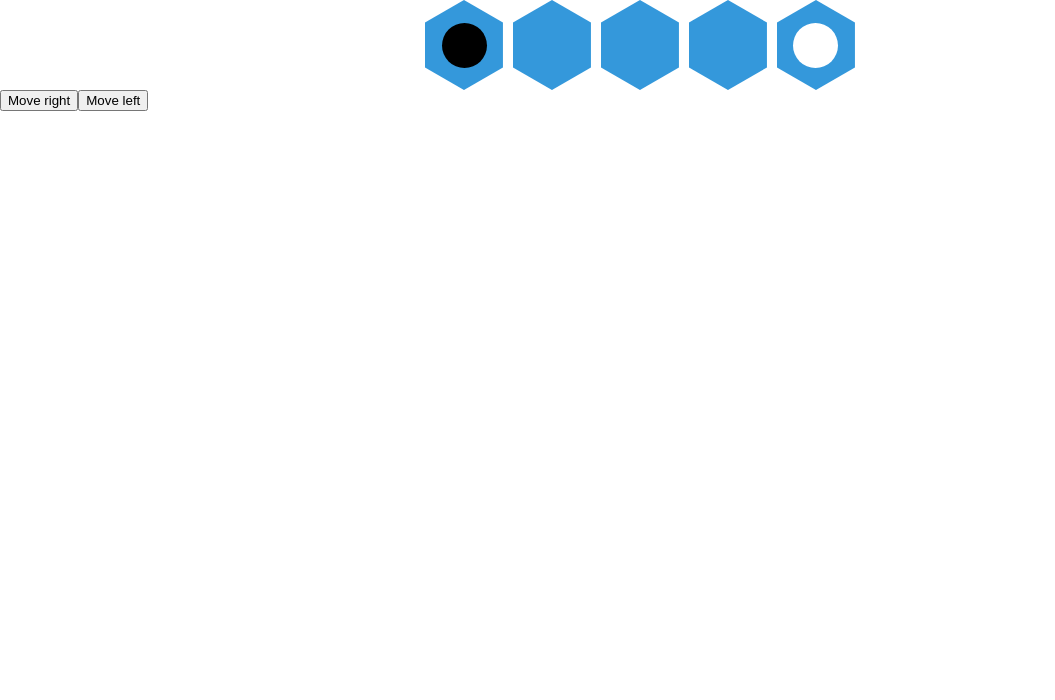
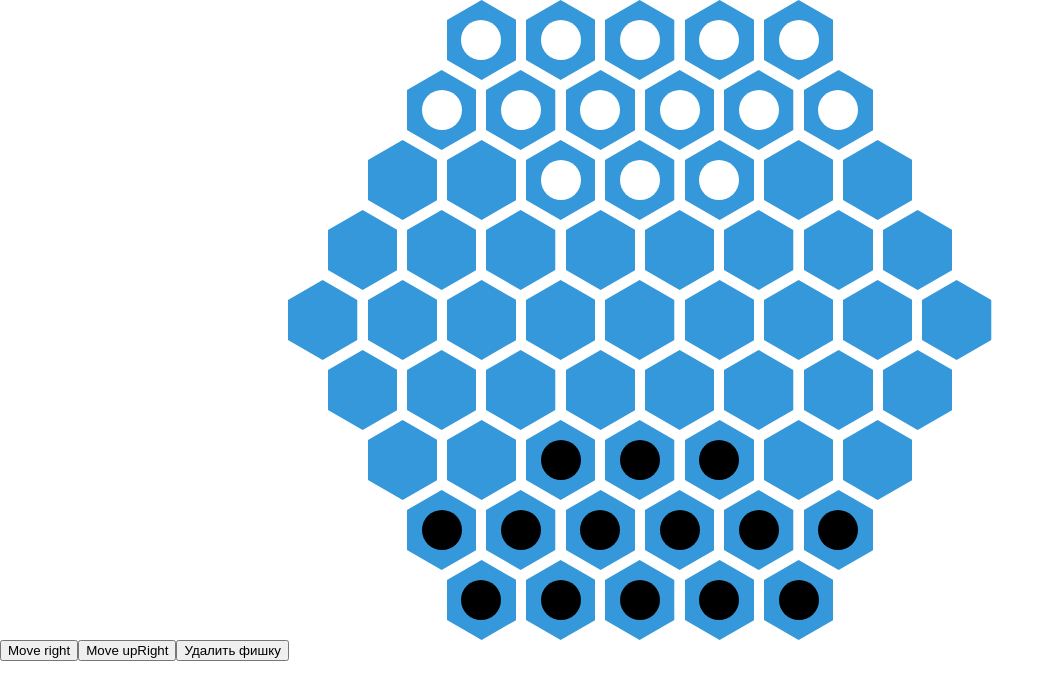
Before and after one commit to Zag207/Abalon-game, a React (Vite) app: page / in a window 1280 px wide. Shown: the top 700 px of the page, without its empty margins (0-1055 px from the left). Built offline with nearby package versions, Linux system fonts and the light colour scheme.

Commit message:
Состояние

```diff
--- a/src/App.tsx
+++ b/src/App.tsx
@@ -1,82 +1,67 @@
-import { useState } from "react"
-import { CircleTypeEnum, ICircleType } from "./types/CircleTypes"
-import MovingTypes from "./types/MovingTypes"
 import HexagonLine from "./components/HexagonLine"
+import { useGameStore } from "./store/store";
+import MovingTypes from "./types/MovingTypes";
 
 function App() {
-  const prepareCircles = () => {
-      let line = 1
-      let diagonal = 1
+  const circles = useGameStore(state => state.circles)
+  const moving = useGameStore(state => state.moving)
 
+  const deleteCircle = useGameStore(state => state.deleteCircleById)
+  const changeMoving = useGameStore(state => state.setMoving)
+  const changeIsMoving = useGameStore(state => state.setMovingCircleById)
+  const changeCircleCoords = useGameStore(state => state.setCoordsById)
 
-  };
+  const deleteCircleHandler = () => {
+    const circle = circles.find(c => c.isChecked == true)
 
-  const [circles, setCircles] = useState<ICircleType[]>([
-  {
-    id: 1,
-    type: CircleTypeEnum.Black,
-    coords: {
-      line: 1,
-      diagonal: 5
-    },
-    isChecked: false,
-    isMoving: false
-  },
-  {
-    id: 2,
-    type: CircleTypeEnum.White,
-    coords: {
-      line: 1,
-      diagonal: 9
-    },
-    isChecked: false,
-    isMoving: false
-  }
-  ])
-  const [moving, setMoving] = useState<MovingTypes>(MovingTypes.NoMove)
-
-  const updateChecked = (id: number, value: boolean): void => {
-    const circle = circles.find(v => v.id == id)
-
-    if(circle != undefined){
-      circle.isChecked = value
-      setCircles([...circles])
+    if (circle != undefined) {
+      deleteCircle(circle.id)
     }
   }
 
-  const moveRight = (): void => {
-    circles[0].coords.diagonal = circles[0].coords.diagonal + 1
-    circles[0].isMoving = true;
+  const moveRight = () => {
+    const circle = circles.find(c => c.isChecked == true)
 
-    setMoving(MovingTypes.Right)
-    setCircles(circles)
+    if (circle != undefined) {
+      const coords = circle.coords
+      coords.diagonal += 1
+
+      changeMoving(MovingTypes.Right)
+      changeIsMoving(circle.id, true)
+      changeCircleCoords(circle.id, coords)
+    }
   }
 
-  const moveLeft = (): void => {
-    circles[0].coords.diagonal = circles[0].coords.diagonal - 1
-    circles[0].isMoving = true;
+  const moveUpRight = () => {
+    const circle = circles.find(c => c.isChecked == true)
 
-    setMoving(MovingTypes.Left)
-    setCircles(circles)
-  }
+    if (circle != undefined) {
+      const coords = circle.coords
+      coords.line -= 1
+      coords.diagonal += 1
 
-  const clearMoving = (id: number): void => {
-    const circle = circles.find(v => v.id == id)
-
-    if(circle != undefined){
-      circle.isMoving = false
-      setCircles([...circles])
+      changeMoving(MovingTypes.UpRight)
+      changeIsMoving(circle.id, true)
+      changeCircleCoords(circle.id, coords)
     }
-    setMoving(MovingTypes.NoMove)
   }
 
   return (
     <>
       <div className="container" >
-        <HexagonLine startDiagonal={5} hexNumber={5} moving={moving} circles={circles} updateCheckedCallback={updateChecked} />
+        <HexagonLine startDiagonal={5} hexNumber={5} moving={moving} circles={circles.filter(circle => circle.coords.line == 1)} />
+        <HexagonLine startDiagonal={4} hexNumber={6} moving={moving} circles={circles.filter(circle => circle.coords.line == 2)} />
+        <HexagonLine startDiagonal={3} hexNumber={7} moving={moving} circles={circles.filter(circle => circle.coords.line == 3)} />
+        <HexagonLine startDiagonal={2} hexNumber={8} moving={moving} circles={circles.filter(circle => circle.coords.line == 4)} />
+        <HexagonLine startDiagonal={1} hexNumber={9} moving={moving} circles={circles.filter(circle => circle.coords.line == 5)} />
+        <HexagonLine startDiagonal={1} hexNumber={8} moving={moving} circles={circles.filter(circle => circle.coords.line == 6)} />
+        <HexagonLine startDiagonal={1} hexNumber={7} moving={moving} circles={circles.filter(circle => circle.coords.line == 7)} />
+        <HexagonLine startDiagonal={1} hexNumber={6} moving={moving} circles={circles.filter(circle => circle.coords.line == 8)} />
+        <HexagonLine startDiagonal={1} hexNumber={5} moving={moving} circles={circles.filter(circle => circle.coords.line == 9)} />
       </div>
       <button onClick={moveRight}>Move right</button>
-      <button onClick={moveLeft}>Move left</button>
+      <button onClick={moveUpRight}>Move upRight</button>
+      <button onClick={deleteCircleHandler}>Удалить фишку</button>
     </>
   )
 }
--- a/src/components/Circle.tsx
+++ b/src/components/Circle.tsx
@@ -2,15 +2,26 @@ import React from "react"
 import { CircleTypeEnum, ICircleType } from "../types/CircleTypes"
 import classes from "../scss/Circle.module.scss"
 import MovingTypes from "../types/MovingTypes"
+import { useGameStore } from "../store/store"
 
 interface CircleProps extends ICircleType{
     moving: MovingTypes,
-    updateCheckedCallback(id: number, value: boolean): void
 }
 
 //Не применяется класс movingRight при нажатии на кнопку, а сами анимации работают
-const Circle:React.FC<CircleProps> = ({id, type, isChecked, moving, isMoving, updateCheckedCallback, ...props}) => {
+const Circle:React.FC<CircleProps> = ({id, type, isChecked, moving, isMoving, ...props}) => {
     let cssClass = classes.circle
+
+    const setIsChecked = useGameStore(state => state.setChecked)
+    const setIsMoved = useGameStore(state => state.setMovingCircleById)
+
+    const updateIsChecked = () => {
+        setIsChecked(id, !isChecked)
+    }
+    const clearIsMoving = () => {
+        setIsMoved(id, false)
+        updateIsChecked()
+    }
 
     if(!isChecked)
     {
@@ -59,7 +70,7 @@ const Circle:React.FC<CircleProps> = ({id, type, isChecked, moving, isMoving, up
     }
 
     return (
-        <div className={cssClass} onClick={() => updateCheckedCallback(id, !isChecked)}>
+        <div className={cssClass} onClick={updateIsChecked} onAnimationEnd={clearIsMoving}>
         </div>
     )
 };
--- a/src/components/Hexagon.tsx
+++ b/src/components/Hexagon.tsx
@@ -7,10 +7,9 @@ import classes from "../scss/Hexagon.module.scss"
 interface HexagonProps{
     circle?: ICircleType,
     moving: MovingTypes,
-    updateCheckedCallback(id: number, value: boolean): void,
 }
 
-const Hexagon:React.FC<HexagonProps> = ({circle, moving, updateCheckedCallback, ...props}) => {
+const Hexagon:React.FC<HexagonProps> = ({circle, moving, ...props}) => {
   return (
     <div className={classes.hexagonContainer}>
       <svg className={classes.hexagonSvg} viewBox="0 0 86.6 100">
@@ -21,14 +20,14 @@ const Hexagon:React.FC<HexagonProps> = ({circle, moving, updateCheckedCallback,
         />
       </svg>
       {circle != undefined && <Circle id={circle.id}
-                type={circle.type}
-                coords={circle.coords}
-                isChecked={circle.isChecked}
-                isMoving={circle.isMoving}
-                moving={moving}
-                updateCheckedCallback={updateCheckedCallback} />}
+                                      type={circle.type}
+                                      coords={circle.coords}
+                                      isChecked={circle.isChecked}
+                                      isMoving={circle.isMoving}
+                                      moving={moving} />
+      }
     </div>
   )
-};
+}
 
 export default Hexagon;
--- a/src/components/HexagonLine.tsx
+++ b/src/components/HexagonLine.tsx
@@ -9,10 +9,9 @@ interface HexagonLineProps{
     hexNumber: number,
     moving: MovingTypes,
     circles: ICircleType[],
-    updateCheckedCallback(id: number, value: boolean): void
 }
 
-const HexagonLine:React.FC<HexagonLineProps> = ({circles, moving, startDiagonal, hexNumber, updateCheckedCallback, ...props}) => {
+const HexagonLine:React.FC<HexagonLineProps> = ({circles, moving, startDiagonal, hexNumber, ...props}) => {
     const circlesSorted = circles.sort((a, b) => a.coords.diagonal - b.coords.diagonal)
     const hexagonsI = [...Array(hexNumber)].map((_, i) => i + startDiagonal)
     const circlesSortedExtended = hexagonsI.map(v => {
@@ -22,7 +21,7 @@ const HexagonLine:React.FC<HexagonLineProps> = ({circles, moving, startDiagonal,
     return (
         <div className={classes.hexagonLine}>
             {circlesSortedExtended.map((circle, i) => (
-                <Hexagon key={i} circle={circle} moving={moving} updateCheckedCallback={updateCheckedCallback} />
+                <Hexagon key={i} circle={circle} moving={moving} />
             ))}
         </div>
     )
--- a/src/scss/Circle.module.scss
+++ b/src/scss/Circle.module.scss
@@ -58,7 +58,7 @@ $circleColorChecked: fuchsia;
 
 @keyframes upRightMoving {
     from{
-        transform: translate(10px, 10px);
+        transform: translate(calc(vars.$hex-width * -2 / 2 - vars.$hex-gap), calc(vars.$hex-width * 2 / 2 + vars.$hex-gap));
     }
     to{
         transform: translate(0, 0);
--- a/src/scss/vars.scss
+++ b/src/scss/vars.scss
@@ -1,4 +1,4 @@
-$hex-height: 90px;
+$hex-height: 80px;
 $hex-width: calc($hex-height * 0.866);
 $hex-border-width: 2px;
 $hex-gap: 10px;
--- a/src/store/store.ts
+++ b/src/store/store.ts
@@ -45,6 +45,7 @@ interface IGameStore{
     scoreBlack: number,
     scoreWhite: number,
 
+    deleteCircleById(id: Symbol): void,
     setCoordsById(id: Symbol, newCoords: ICircleCoordinates): void,
     setMovingCircleById(id: Symbol, movingValue: boolean): void,
     setChecked(id: Symbol, value: boolean): void,
@@ -59,6 +60,13 @@ export const useGameStore = create<IGameStore>((set, get) => ({
     scoreBlack: 0,
     scoreWhite: 0,
 
+    deleteCircleById: (id: Symbol): void => {
+        const circleIndex = get().circles.findIndex(v => v.id == id)
+
+        if(circleIndex != -1){
+            set({circles: [...get().circles.filter(circle => circle.id != id)]})
+        }
+    },
     setCoordsById: (id: Symbol, newCoords: ICircleCoordinates): void => {
         const circleIndex = get().circles.findIndex(v => v.id == id)
 
@@ -66,7 +74,7 @@ export const useGameStore = create<IGameStore>((set, get) => ({
             const circlesNew = get().circles
 
             circlesNew[circleIndex].coords = newCoords
-            set({circles: circlesNew})
+            set({circles: [...circlesNew]})
         }
     },
     setMovingCircleById: (id: Symbol, value: boolean): void => {
@@ -76,7 +84,7 @@ export const useGameStore = create<IGameStore>((set, get) => ({
             const circlesNew = get().circles
 
             circlesNew[circleIndex].isMoving = value
-            set({circles: circlesNew})
+            set({circles: [...circlesNew]})
         }
     },
     setChecked: (id: Symbol, value: boolean): void => {
@@ -86,7 +94,7 @@ export const useGameStore = create<IGameStore>((set, get) => ({
             const circlesNew = get().circles
 
             circlesNew[circleIndex].isChecked = value
-            set({circles: circlesNew})
+            set({circles: [...circlesNew]})
         }
     },
     setMoving: (value: MovingTypes): void => set({moving: value}),
```
Also changed, not shown: 1 other file (tests, documents, lock files or other folders).
